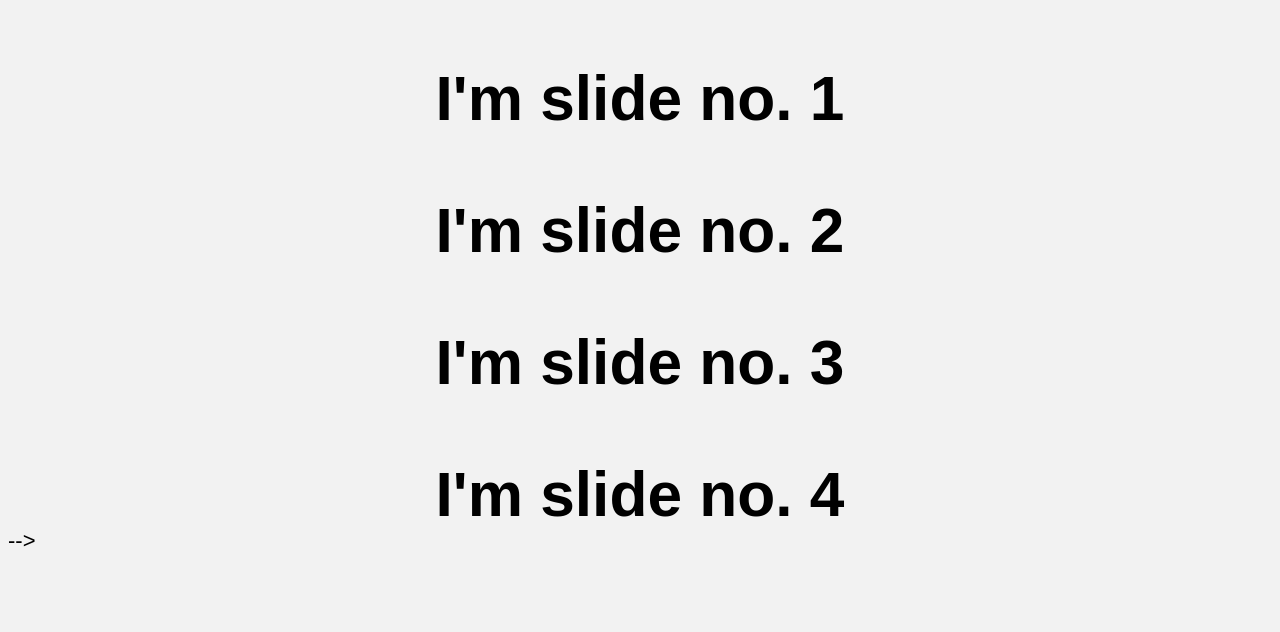
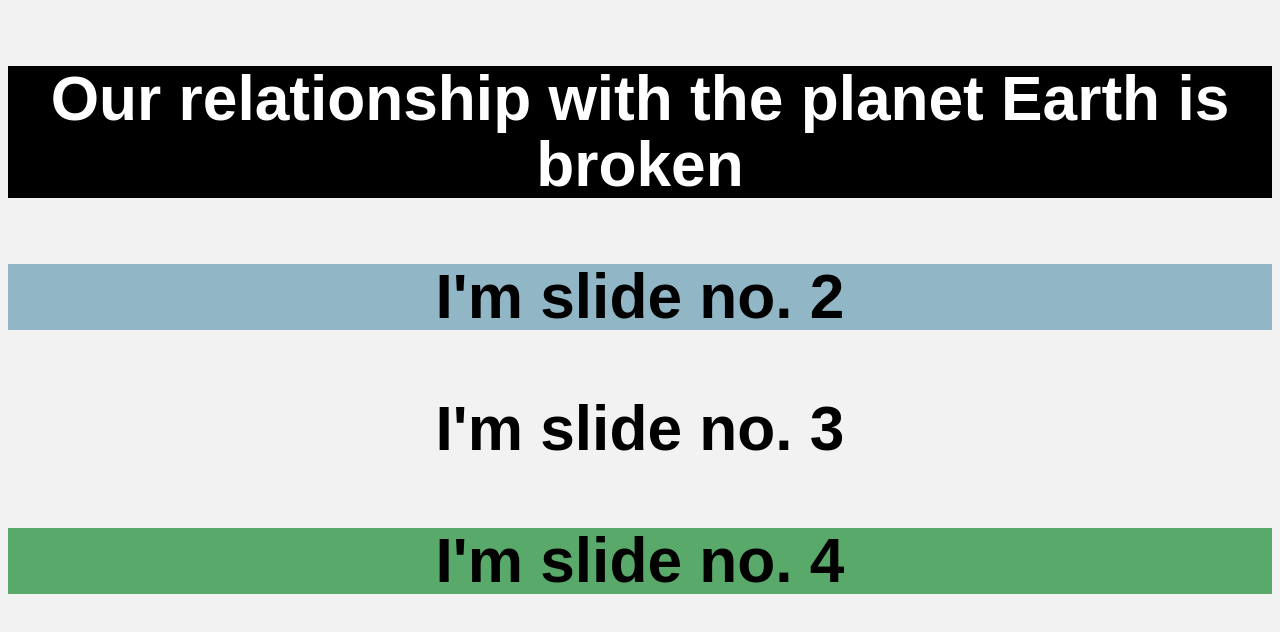
Before and after one commit to mycelio/mycelio.net, a website built with Parcel: page src/index.html in a window 1280 px wide. Built offline with nearby package versions, Linux system fonts and the light colour scheme; a web font is replaced by a local one.

Commit message:
add different background colors

```diff
--- a/src/css/main.css
+++ b/src/css/main.css
@@ -7,3 +7,16 @@ body {
 .section {
   text-align: center;
 }
+
+.bg-black {
+  background-color: #000;
+  color: white;
+}
+
+.bg-blue {
+  background-color: #91B7C7;
+}
+
+.bg-green {
+  background-color: #59A96A;
+}
--- a/src/index.html
+++ b/src/index.html
@@ -19,21 +19,21 @@
 
 
   <div id="fullpage">
-    <div class="section">
-      <h2>I'm slide no. 1</h2>
+    <div class="section bg-black">
+      <h2>Our relationship with the planet Earth is broken</h2>
     </div>
-    <div class="section">
+    <div class="section bg-blue">
       <h2>I'm slide no. 2</h2>
     </div>
     <div class="section">
       <h2>I'm slide no. 3</h2>
     </div>
-    <div class="section">
+    <div class="section bg-green">
       <h2>I'm slide no. 4</h2>
     </div>
   </div>
 
-  <script src="js/app.js"></script> -->
+  <script src="js/app.js"></script>
 
 </body>
 </html>
--- a/src/js/app.js
+++ b/src/js/app.js
@@ -3,9 +3,9 @@ import fullpage from 'fullpage.js';
 
 new fullpage('#fullpage', {
 	licenseKey: process.env.FULLPAGE_LICENSE,
-	navigation: true,
+	navigation: false,
 	navigationPosition: 'left',
-	autoScrolling: true
+	autoScrolling: false
 });
 
 //methods
```
